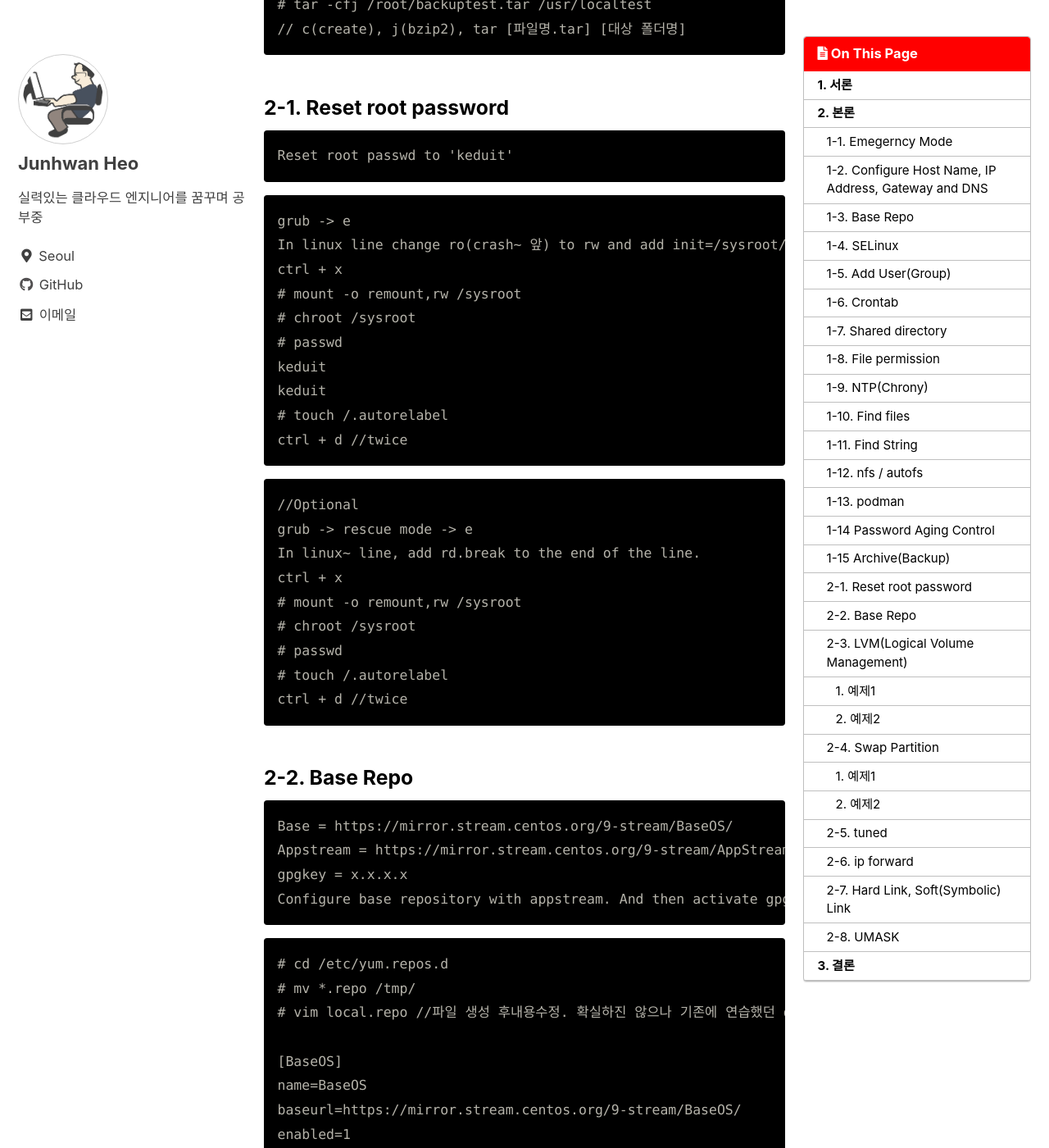
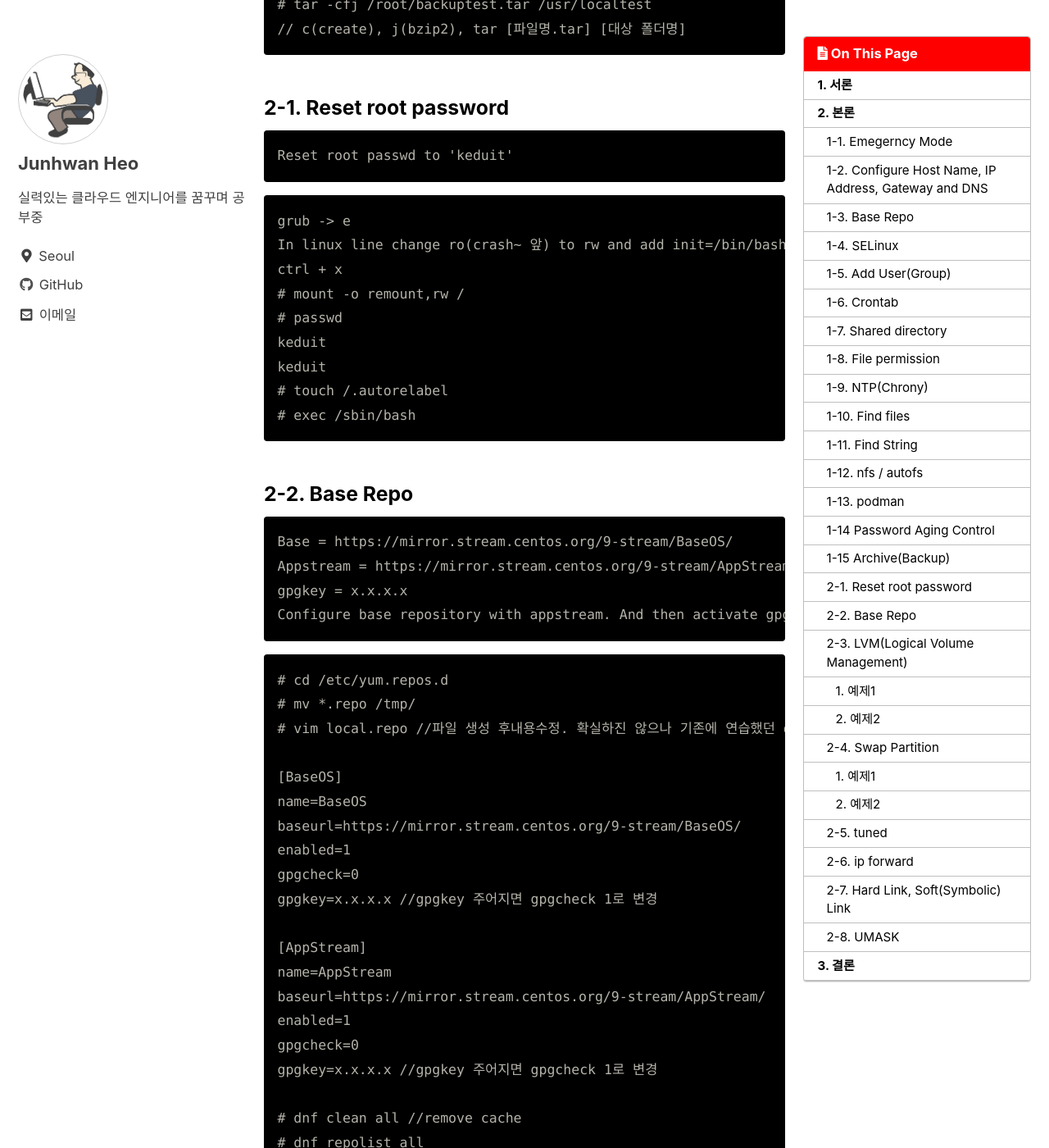
Before and after one commit to holeman4110/holeman4110.github.io, a Jekyll site: the page built from _posts/2023-03-03-rhcsa_practice.md, in a window 1280 px wide and 1400 px high, scrolled down 11938 px. Shown: the whole window at 82% size. Built offline with Jekyll 4.4.1, drawn with Linux system fonts in a browser that asks for light colours; cached includes are drawn as plain includes; a script bundle is joined from its source files by our own code; comment, search, counter and statistics services are not loaded.

Commit message:
Update 2023-03-03-rhcsa_practice.md

````diff
--- a/_posts/2023-03-03-rhcsa_practice.md
+++ b/_posts/2023-03-03-rhcsa_practice.md
@@ -452,27 +452,14 @@ Reset root passwd to 'keduit'
 
 ```
 grub -> e
-In linux line change ro(crash~ 앞) to rw and add init=/sysroot/bin/bash at the end of the line.
+In linux line change ro(crash~ 앞) to rw and add init=/bin/bash at the end of the line.
 ctrl + x
-# mount -o remount,rw /sysroot
-# chroot /sysroot
+# mount -o remount,rw /
 # passwd
 keduit
 keduit
 # touch /.autorelabel
-ctrl + d //twice
-```
-
-```
-//Optional
-grub -> rescue mode -> e
-In linux~ line, add rd.break to the end of the line.
-ctrl + x
-# mount -o remount,rw /sysroot
-# chroot /sysroot
-# passwd
-# touch /.autorelabel
-ctrl + d //twice
+# exec /sbin/bash
 ```
 
 ### 2-2. Base Repo
````
